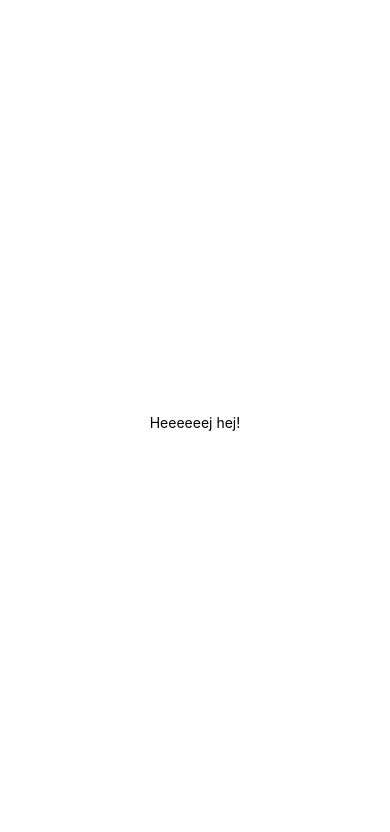
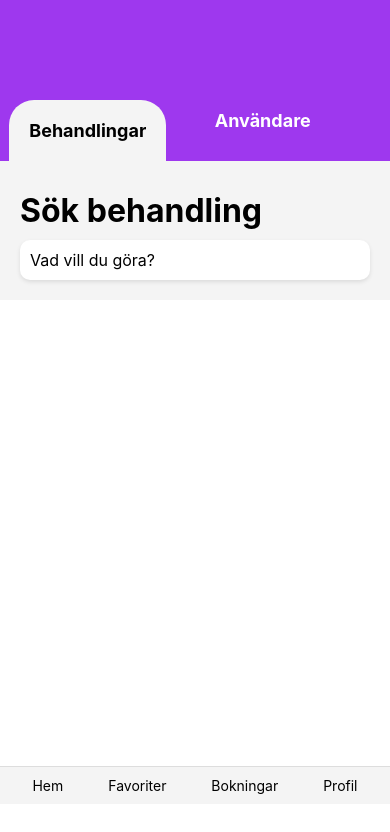
Before and after one commit to CarroRoos/degreeProject, a React Native app: screen / in a window 390 px wide. Shown: the top 832 px of the page. Built offline with nearby package versions, Linux system fonts and the light colour scheme.

Commit message:
added basic style to the search page: Treatments

```diff
--- a/App.js
+++ b/App.js
@@ -1,11 +1,88 @@
-import { StatusBar } from "expo-status-bar";
-import { StyleSheet, Text, View } from "react-native";
+import React, { useState } from "react";
+import {
+  StyleSheet,
+  Text,
+  View,
+  TouchableOpacity,
+  TextInput,
+} from "react-native";
 
 export default function App() {
+  const [currentSection, setCurrentSection] = useState("treatments");
+  const [searchQuery, setSearchQuery] = useState("");
+
   return (
     <View style={styles.container}>
-      <Text>Heeeeeej hej!</Text>
-      <StatusBar style="auto" />
+      {/* Header */}
+      <View style={styles.header}>
+        <TouchableOpacity
+          onPress={() => setCurrentSection("treatments")}
+          style={[
+            styles.headerTab,
+            currentSection === "treatments" && styles.activeTab,
+          ]}
+        >
+          <Text
+            style={[
+              styles.headerText,
+              currentSection === "treatments" && styles.activeHeaderText,
+            ]}
+          >
+            Behandlingar
+          </Text>
+        </TouchableOpacity>
+        <TouchableOpacity
+          onPress={() => setCurrentSection("users")}
+          style={[
+            styles.headerTab,
+            currentSection === "users" && styles.activeTab,
+          ]}
+        >
+          <Text
+            style={[
+              styles.headerText,
+              currentSection === "users" && styles.activeHeaderText,
+            ]}
+          >
+            Användare
+          </Text>
+        </TouchableOpacity>
+      </View>
+
+      {/* Search Section */}
+      {currentSection === "treatments" ? (
+        <View style={styles.searchSection}>
+          <Text style={styles.searchText}>Sök behandling</Text>
+          <View style={styles.searchInput}>
+            <TextInput
+              style={styles.input}
+              placeholder="Vad vill du göra?"
+              value={searchQuery}
+              onChangeText={setSearchQuery}
+            />
+          </View>
+        </View>
+      ) : (
+        <View style={styles.searchSection}>
+          <Text style={styles.searchText}>Sök användare</Text>
+          <View style={styles.searchInput}>
+            <TextInput
+              style={styles.input}
+              placeholder="Vem letar du efter?"
+              value={searchQuery}
+              onChangeText={setSearchQuery}
+            />
+          </View>
+        </View>
+      )}
+
+      {/* Footer */}
+      <View style={styles.footer}>
+        <Text>Hem</Text>
+        <Text>Favoriter</Text>
+        <Text>Bokningar</Text>
+        <Text>Profil</Text>
+      </View>
     </View>
   );
 }
@@ -14,7 +91,76 @@ const styles = StyleSheet.create({
   container: {
     flex: 1,
     backgroundColor: "#fff",
-    alignItems: "center",
-    justifyContent: "center",
+  },
+  header: {
+    flexDirection: "row",
+    justifyContent: "space-around",
+    padding: 20,
+    paddingTop: 100,
+    backgroundColor: "#9E38EE",
+  },
+  headerTab: {
+    paddingVertical: 10,
+    paddingHorizontal: 20,
+    borderRadius: 0,
+    backgroundColor: "#9E38EE",
+    marginBottom: -10,
+  },
+  activeTab: {
+    borderTopRightRadius: 25,
+    borderTopLeftRadius: 25,
+    backgroundColor: "#f4f4f4",
+    paddingLeft: 20,
+    marginLeft: -10,
+    paddingRight: 20,
+    marginRight: -50,
+    marginLeft: -50,
+    paddingLeft: 20,
+    paddingVertical: 20,
+    marginBottom: -20,
+  },
+  headerText: {
+    color: "#fff",
+    fontSize: 18,
+    fontWeight: "bold",
+  },
+  activeHeaderText: {
+    color: "#000",
+  },
+  searchSection: {
+    padding: 20,
+    backgroundColor: "#f4f4f4",
+  },
+  searchText: {
+    fontSize: 32,
+    fontWeight: "bold",
+    marginBottom: 10,
+    marginTop: 10,
+  },
+  searchInput: {
+    backgroundColor: "#fff",
+    borderRadius: 10,
+    padding: 10,
+    shadowColor: "#000",
+    shadowOffset: { width: 0, height: 2 },
+    shadowOpacity: 0.1,
+    shadowRadius: 4,
+    elevation: 2,
+  },
+  input: {
+    color: "#000",
+    fontSize: 16,
+  },
+  footer: {
+    position: "absolute",
+    bottom: 40,
+    left: 0,
+    right: 0,
+    flexDirection: "row",
+    justifyContent: "space-around",
+    padding: 10,
+    backgroundColor: "#f4f4f4",
+    borderTopWidth: 1,
+    borderColor: "#ddd",
   },
 });
--- a/package.json
+++ b/package.json
@@ -12,7 +12,8 @@
     "expo": "~52.0.7",
     "expo-status-bar": "~2.0.0",
     "react": "18.3.1",
-    "react-native": "0.76.2"
+    "react-native": "0.76.2",
+    "expo-location": "~18.0.1"
   },
   "devDependencies": {
     "@babel/core": "^7.20.0"
```
Also changed, not shown: 1 other file (tests, documents, lock files or other folders).
